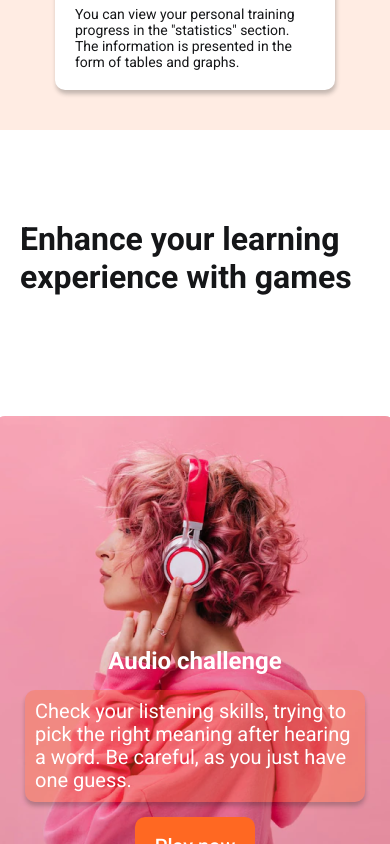
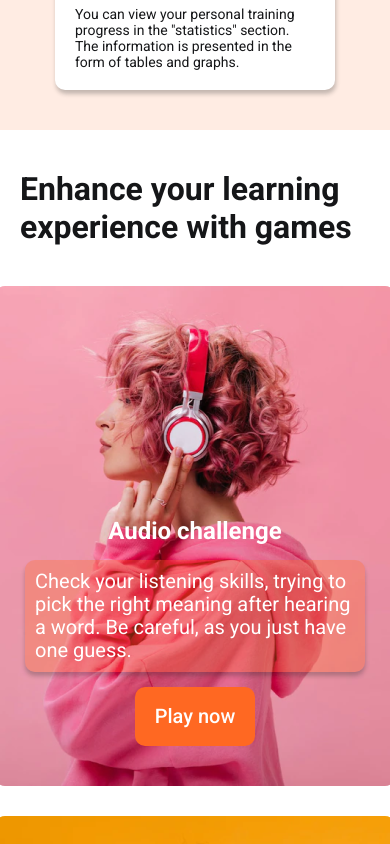
Before and after one commit to Lebedev-023046/rslang, a React (Create React App) app in the folder rs-lang/: page / in a window 390 px wide. Shown: the part 1720-2564 px from the top of the page. Built offline with nearby package versions, Linux system fonts and the light colour scheme; a web font is replaced by a local one.

Commit message:
feat: add adaptivity to Games

```diff
--- a/rs-lang/src/components/organisms/Games/Games.css
+++ b/rs-lang/src/components/organisms/Games/Games.css
@@ -18,6 +18,35 @@
   align-items: center;
   justify-content: center;
   flex-wrap: wrap;
-  row-gap: 12rem;
-  column-gap: 10rem;
+  gap: 12rem;
 }
+
+@media (max-width: 1120px) {
+  .games__container {
+    padding: 7rem 2rem 6rem;
+    gap: 10rem;
+  }
+  .games__cards {
+    gap: 10rem;
+  }
+}
+
+@media (max-width: 960px) {
+  .games__container {
+    padding: 5rem 2rem 4rem;
+    gap: 6rem;
+  }
+  .games__cards {
+    gap: 6rem;
+  }
+}
+
+@media (max-width: 768px) {
+  .games__container {
+    padding: 4rem 2rem 3rem;
+    gap: 4rem;
+  }
+  .games__cards {
+    gap: 3rem;
+  }
+}
```
